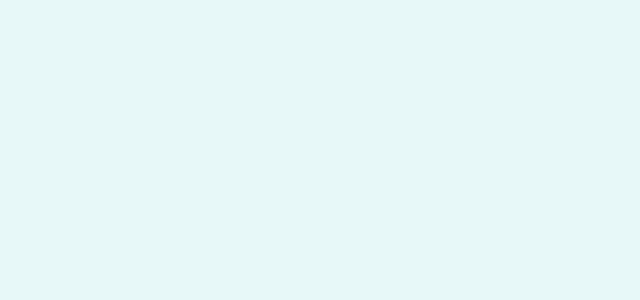
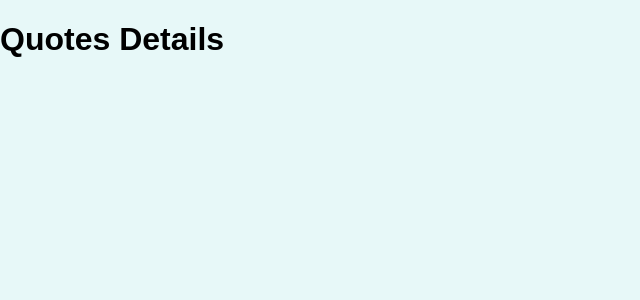
Before and after one commit to dhowai/react-router-demo, a React (Create React App) app: page /quotes/1 in a window 1280 px wide. Shown: the top 300 px of the page, without its empty margins (0-640 px from the left). Built offline with nearby package versions, Linux system fonts and the light colour scheme.

Commit message:
Set up pages and routes

```diff
--- a/src/App.js
+++ b/src/App.js
@@ -1,8 +1,21 @@
+import { Route, Switch } from "react-router-dom";
+import AllQuotes from "./pages/AllQuotes";
+import QuoteDetail from "./pages/QuoteDetail";
+import NewQuote from "./pages/NewQuote";
+
 function App() {
   return (
-    <div>
-
-    </div>
+    <Switch>
+      <Route path="/quotes" exact>
+        <AllQuotes />
+      </Route>
+      <Route path="/quotes/:quoteId">
+        <QuoteDetail />
+      </Route>
+      <Route path="/new-quote">
+        <NewQuote />
+      </Route>
+    </Switch>
   );
 }
 
--- a/src/index.js
+++ b/src/index.js
@@ -1,7 +1,12 @@
-import ReactDOM from 'react-dom/client';
+import ReactDOM from "react-dom";
+import { BrowserRouter } from "react-router-dom";
 
-import './index.css';
-import App from './App';
+import "./index.css";
+import App from "./App";
 
-const root = ReactDOM.createRoot(document.getElementById('root'));
-root.render(<App />);
+const root = ReactDOM.createRoot(document.getElementById("root"));
+root.render(
+  <BrowserRouter>
+    <App />
+  </BrowserRouter>
+);
--- /dev/null
+++ b/src/pages/AllQuotes.js
@@ -0,0 +1,7 @@
+import React from "react";
+
+const AllQuotes = () => {
+  return <h1>All Quotes</h1>;
+};
+
+export default AllQuotes;
--- /dev/null
+++ b/src/pages/NewQuote.js
@@ -0,0 +1,7 @@
+import React from "react";
+
+const NewQuote = () => {
+  return <h1>New Quote</h1>;
+};
+
+export default NewQuote;
--- /dev/null
+++ b/src/pages/QuoteDetail.js
@@ -0,0 +1,7 @@
+import React from "react";
+
+const QuoteDetail = () => {
+  return <h1>Quotes Details</h1>;
+};
+
+export default QuoteDetail;
```
